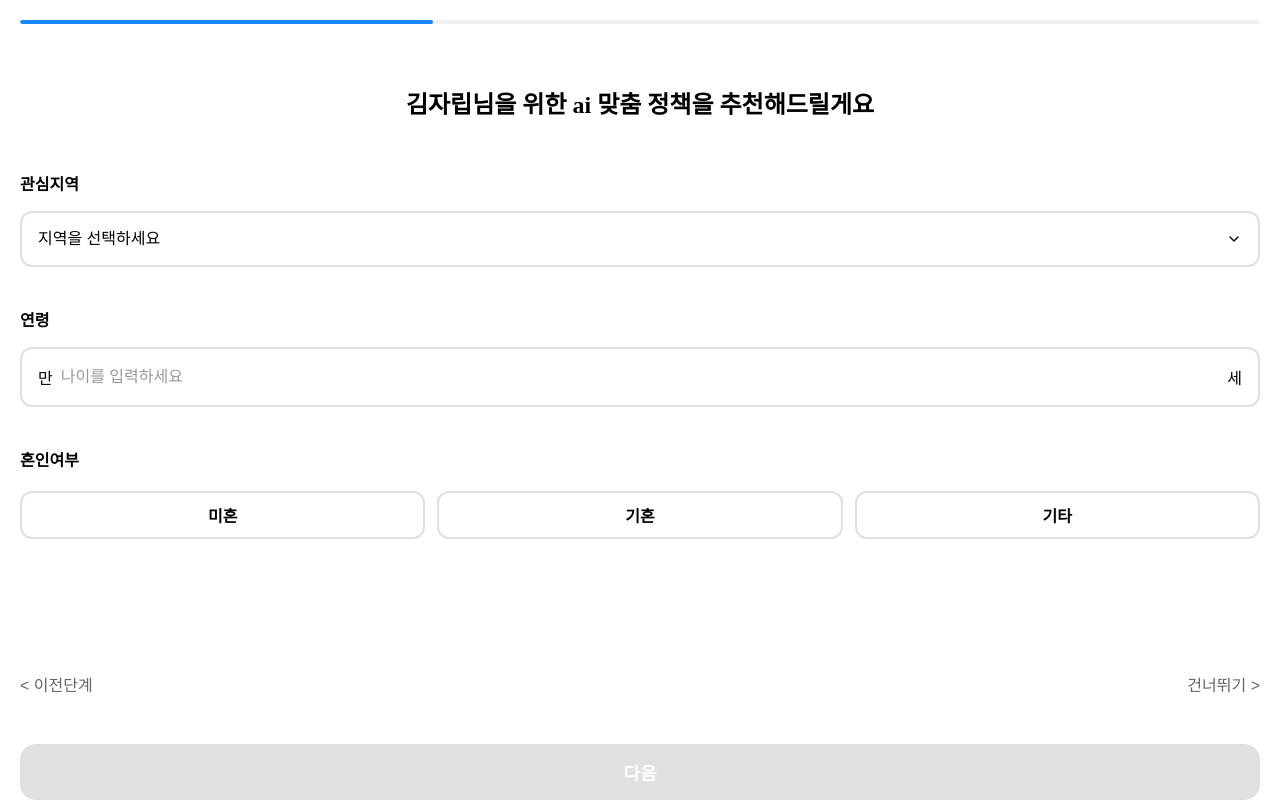
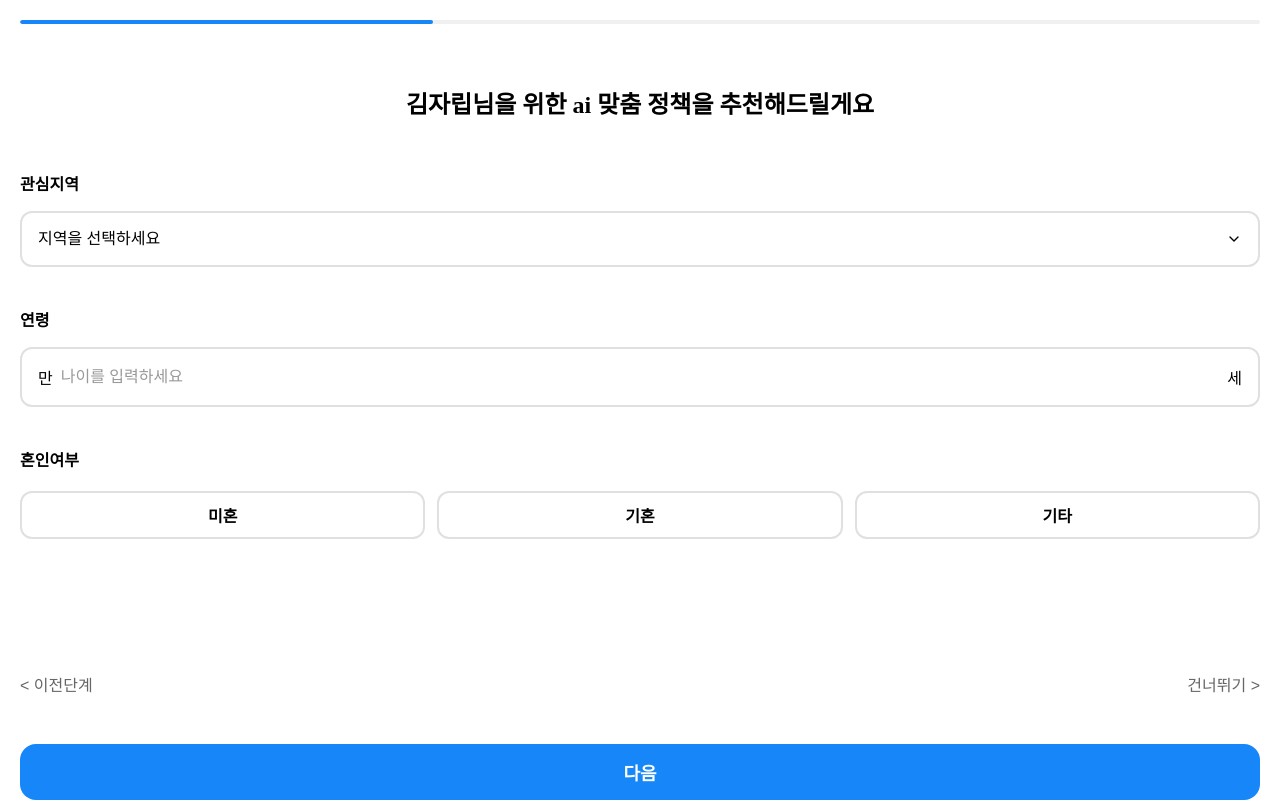
Before and after one commit to likelionTeam111/FE, a React (Create React App) app: page /onboarding/profile-info in a window 1280 px wide. Built offline with nearby package versions, Linux system fonts and the light colour scheme; no server answers.

Commit message:
오류 수정

```diff
--- a/src/pages/OnBoarding/Final.jsx
+++ b/src/pages/OnBoarding/Final.jsx
@@ -74,12 +74,12 @@ const LoadingTextContainer = styled.div`
 // 로딩 텍스트
 const LoadingText = styled.p`
   font-size: 16px;
-    color: ${(props) => (props.isActive ? '#333' : '#999')};
-    font-weight: ${(props) => (props.isActive ? '600' : '400')};
+  color: ${(props) => (props.$isActive ? '#333' : '#999')};
+  font-weight: ${(props) => (props.$isActive ? '600' : '400')};
   line-height: 1.5;
-    opacity: ${(props) => (props.isVisible ? 1 : 0)};
-    animation: ${(props) => (props.isVisible ? fadeIn : 'none')} 0.6s ease-out forwards;
-    animation-delay: ${(props) => props.delay}s;
+  opacity: ${(props) => (props.$isVisible ? 1 : 0)};
+  animation: ${(props) => (props.$isVisible ? fadeIn : 'none')} 0.6s ease-out forwards;
+  animation-delay: ${(props) => props.$delay}s;
   transition: color 0.3s ease, font-weight 0.3s ease;
 `;
 
@@ -151,12 +151,7 @@ const Final = () => {
         {/* 로딩 텍스트들 */}
         <LoadingTextContainer>
           {loadingSteps.map((text, index) => (
-                        <LoadingText
-                            key={index}
-                            delay={0}
-                            isVisible={index <= currentStep}
-                            isActive={index === currentStep}
-                        >
+            <LoadingText key={index} $delay={0} $isVisible={index <= currentStep} $isActive={index === currentStep}>
               {text}
             </LoadingText>
           ))}
--- a/src/pages/OnBoarding/ProfileInfo.jsx
+++ b/src/pages/OnBoarding/ProfileInfo.jsx
@@ -182,8 +182,8 @@ const NextButton = styled.button`
   margin-top: 20px;
 
   &:hover {
-        background-color: ${(props) => (props.disabled ? '#e0e0e0' : '#1478e0')};
-        transform: ${(props) => (props.disabled ? 'none' : 'translateY(-2px)')};
+    background-color: ${($props) => ($props.disabled ? '#e0e0e0' : '#1478e0')};
+    transform: ${($props) => ($props.disabled ? 'none' : 'translateY(-2px)')};
   }
 
   @media (max-width: 375px) {
@@ -273,10 +273,7 @@ const ProfileInfo = () => {
             <MaritalButton selected={maritalStatus === 'single'} onClick={() => setMaritalStatus('single')}>
               미혼
             </MaritalButton>
-                        <MaritalButton
-                            selected={maritalStatus === 'married'}
-                            onClick={() => setMaritalStatus('married')}
-                        >
+            <MaritalButton selected={maritalStatus === 'married'} onClick={() => setMaritalStatus('married')}>
               기혼
             </MaritalButton>
             <MaritalButton selected={maritalStatus === 'other'} onClick={() => setMaritalStatus('other')}>
@@ -293,7 +290,7 @@ const ProfileInfo = () => {
       </NavigationContainer>
 
       {/* 다음 버튼 */}
-            <NextButton onClick={handleNext} disabled={!isFormValid}>
+      <NextButton onClick={handleNext} $disabled={!isFormValid}>
         다음
       </NextButton>
     </ProfileContainer>
```
Also changed, not shown: src/App.js (+6 -6 lines). Lines whose indentation alone changed are shown as unchanged.
